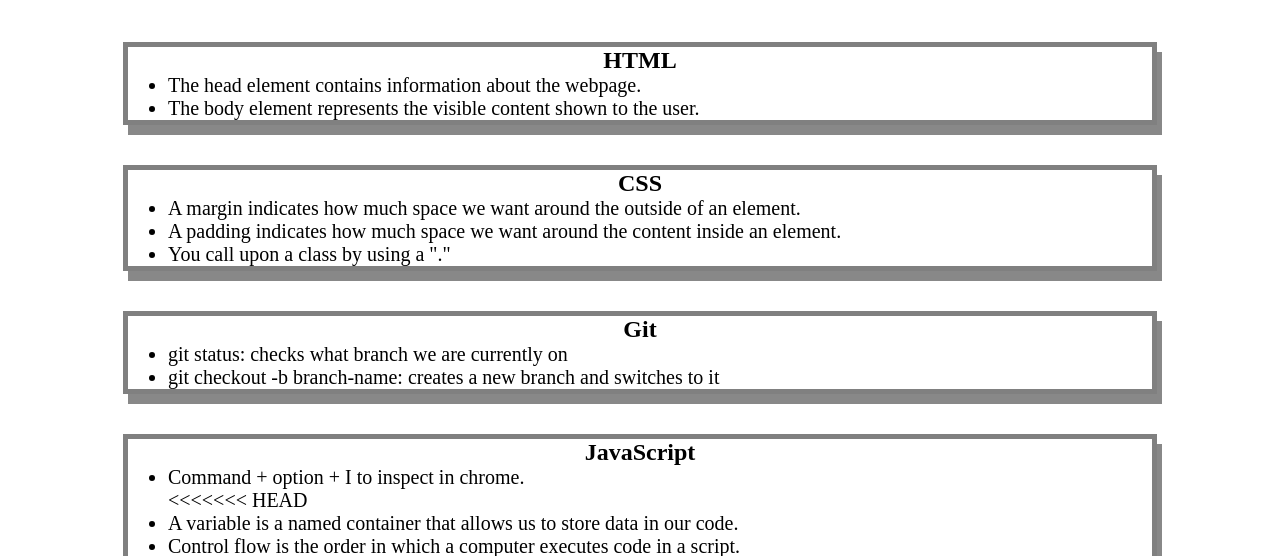
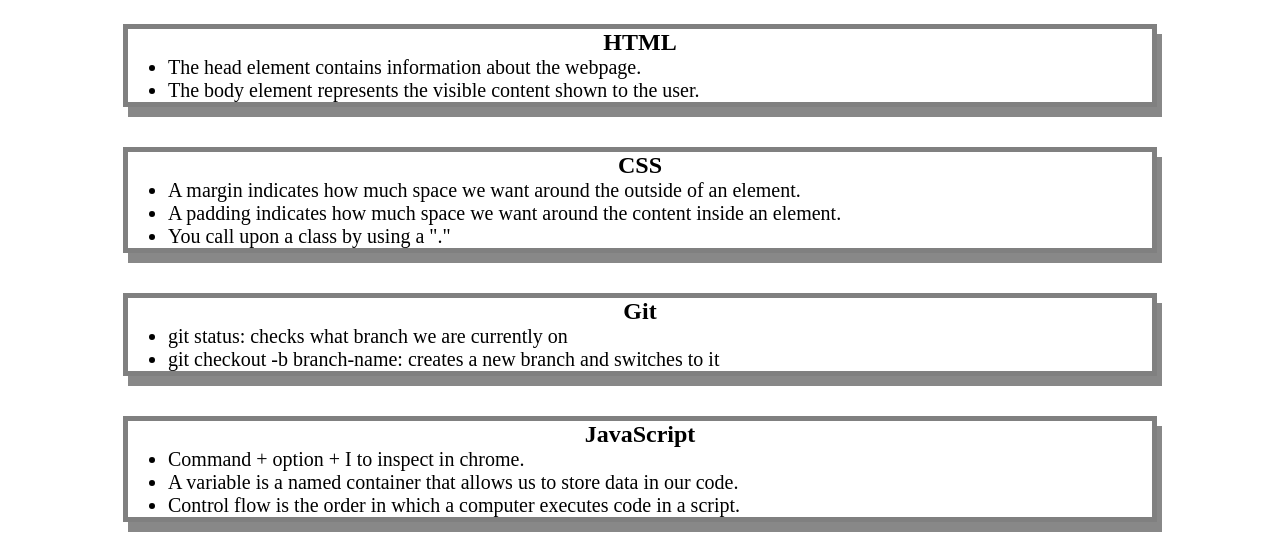
Before and after one commit to JesusGonzalez05/prework-study-guide, a plain HTML site: page index.html in a window 1280 px wide. Shown: the part 136-692 px from the top of the page. Drawn offline with Linux system fonts and the light colour scheme.

```diff
--- a/index.html
+++ b/index.html
@@ -12,11 +12,8 @@
       <h1>Prework Study Guide</h1>
       <img src="./assets/bowtie-cat.png" alt="Profile image of cat wearing a bow tie." />
       <h2>✨ Open the Console to See What's Happening ✨</h2>
-<<<<<<< HEAD
  </header>
-=======
     </header>
->>>>>>> 3431d4e85c5f1de3901694281c34908b03c6e98e
     <main>
       <section class="card" id="html-section">
         <h2>HTML</h2>
@@ -47,11 +44,8 @@
         <h2>JavaScript</h2>
         <ul>
           <li>Command + option + I to inspect in chrome.</li>
-<<<<<<< HEAD
           <li>A variable is a named container that allows us to store data in our code.</li>
           <li>Control flow is the order in which a computer executes code in a script.</li>
-=======
->>>>>>> 3431d4e85c5f1de3901694281c34908b03c6e98e
         </ul>
       </section>
     </main>
```
